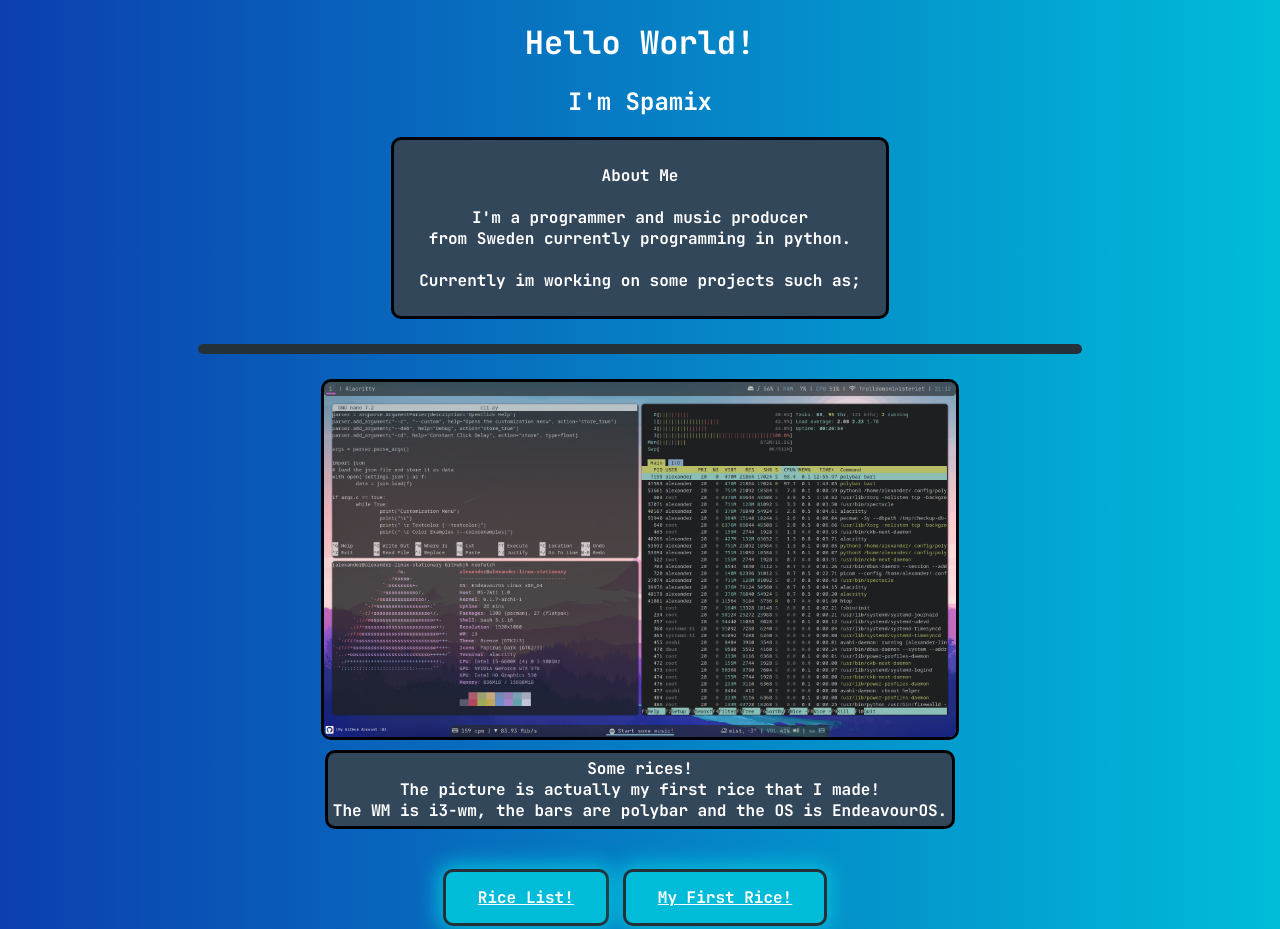
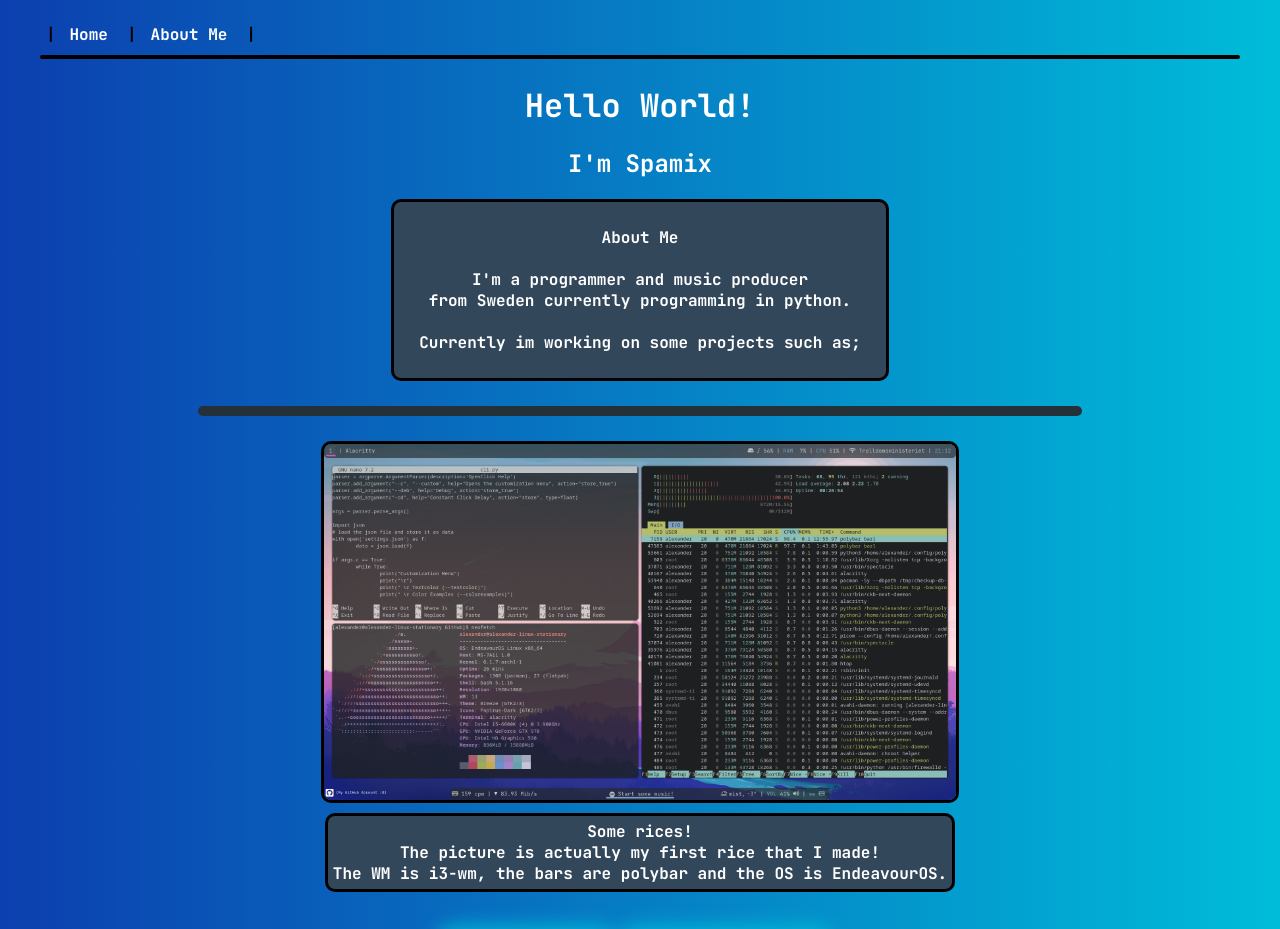
Before and after one commit to SpamixOfficial/spamixofficial.github.io, a plain HTML site: page index.html in a window 1280 px wide. Shown: the top 929 px of the page. Drawn offline with Linux system fonts and the light colour scheme.

Commit message:
added new page and made it even more handsome :D

```diff
--- a/index.html
+++ b/index.html
@@ -5,8 +5,17 @@
         <link href="assets/fontawesome6.2.1/css/brands.css" rel="stylesheet">
         <link href="assets/fontawesome6.2.1/css/solid.css" rel="stylesheet">
         <link rel="stylesheet" href="styling.css" type="text/css">
+        <link rel="stylesheet" href="navigate.css" type="text/css">
     </head>
     <body class="GradientClass">
+        <div class="menu">
+            <p class="separator">|</p>
+            <a href="https://dev.spamix.se" class="textnav">Home</a>
+            <p class="separator">|</p>
+            <a href="https://dev.spamix.se" class="textnav">About Me</a>
+            <p class="separator">|</p>
+        </div>
+        <hr class="hr2">
         <h1>Hello World!</h1>
         <h2>I'm Spamix</h2>
         <p class="DescClass">
--- /dev/null
+++ b/navigate.css
@@ -0,0 +1,52 @@
+@font-face {
+    font-family: JetBrainsMono;
+    src: url(fonts/ttf/JetBrainsMono-Bold.ttf);
+
+}
+
+.textnav {
+    /* Styling */
+    border-color: rgb(36, 49, 56);
+    border-style: transparent;
+    display: inline-block;
+    padding: 5px 5px;
+    margin-top: 10px;
+    margin-right: 10px;
+    margin-left: auto;
+    margin-bottom: 5px;
+    /* text */
+    color: white;
+    font-family: JetBrainsMono;
+    transition-duration: 0.4s;
+    text-decoration: none;
+}
+
+.menu {
+    margin-left: 3%;
+    text-align: left;
+}
+
+.hr2 {
+    width: 95%;
+    margin-left: auto;
+    margin-right: auto;
+    margin-top: auto;
+    margin-bottom: 25px;
+    height: 4px;
+    /* styling */
+    background-color: black;
+    border-radius: 6px;
+    border-style: none;
+  }
+
+.separator {
+    color: black;
+    margin-right: 5px;
+    margin-left: auto;
+    margin-bottom: 5px;
+    display: inline-block;
+}
+
+.textnav:hover {
+    color: rgb(0, 0, 0);
+}
--- a/styling.css
+++ b/styling.css
@@ -96,6 +96,7 @@ hr {
     font-family: JetBrainsMono;
     text-align: center;
     transition-duration: 0.4s;
+    text-decoration: none;
 }
 .sprojectbutton {
     /* Styling */
@@ -115,6 +116,7 @@ hr {
     font-family: JetBrainsMono;
     text-align: center;
     transition-duration: 0.4s;
+    text-decoration: none;
 }
 
 
```
Also changed, not shown: about.html (added, +35 -0 lines).
